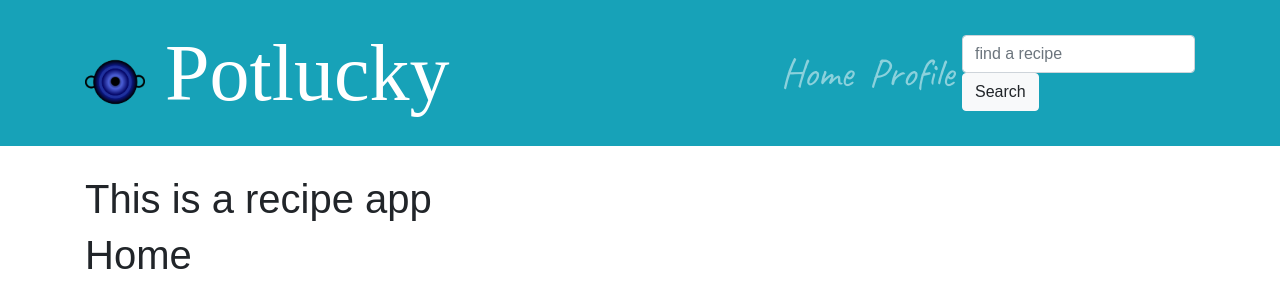
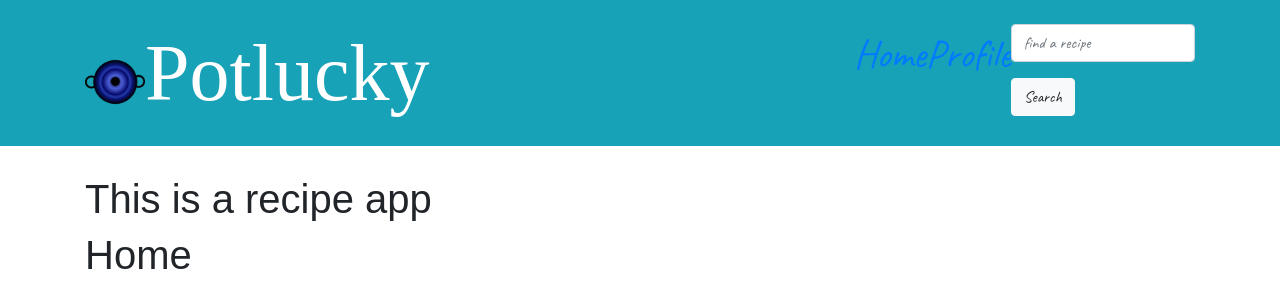
Before and after one commit to CozyPlantlady/potluck-recipe-app, a React (Create React App) app: page / in a window 1280 px wide. Shown: the top 308 px of the page. Built offline with nearby package versions, Linux system fonts and the light colour scheme; a web font is replaced by a local one.

Commit message:
Add NavLinks to navbar

```diff
--- a/src/components/NavBar.js
+++ b/src/components/NavBar.js
@@ -2,17 +2,24 @@ import React from 'react'
 import { Container, Nav, Navbar, Form, FormControl, Button } from 'react-bootstrap'
 import logo from '../assets/logo.png'
 import styles from '../components/styles/NavBar.module.css'
+import { NavLink } from "react-router-dom"
 
 const NavBar = () => {
   return (
-    <Navbar bg="info" variant="dark" expand="lg" fixed="top">
+    <Navbar bg="info" variant="dark" expand="lg" fixed="top" className={styles.navbartext}>
         <Container>
-            <Navbar.Brand className={styles.logo} variant="white" href="#home"><img src={logo} alt="logo" height="60" /> Potlucky</Navbar.Brand>
+          <NavLink to="/">
+            <Navbar.Brand
+            className={styles.logo}
+            variant="white">
+              <img src={logo} alt="logo" height="60" />Potlucky
+            </Navbar.Brand>
+          </NavLink>
             <Navbar.Toggle aria-controls="basic-navbar-nav" />
-            <Navbar.Collapse id="basic-navbar-nav">
+            <Navbar.Collapse id="basic-navbar-nav" >
                 <Nav className="ml-auto">
-                  <Nav.Link className={styles.navbartext} href="#home">Home</Nav.Link>
-                  <Nav.Link className={styles.navbartext} href="#profile">Profile</Nav.Link>
+                  <NavLink to="/">Home</NavLink>
+                  <NavLink to="/profile">Profile</NavLink>
                   <Form>
                     <FormControl type="text" placeholder="find a recipe"/>
                     <Button variant="light">Search</Button>
```
